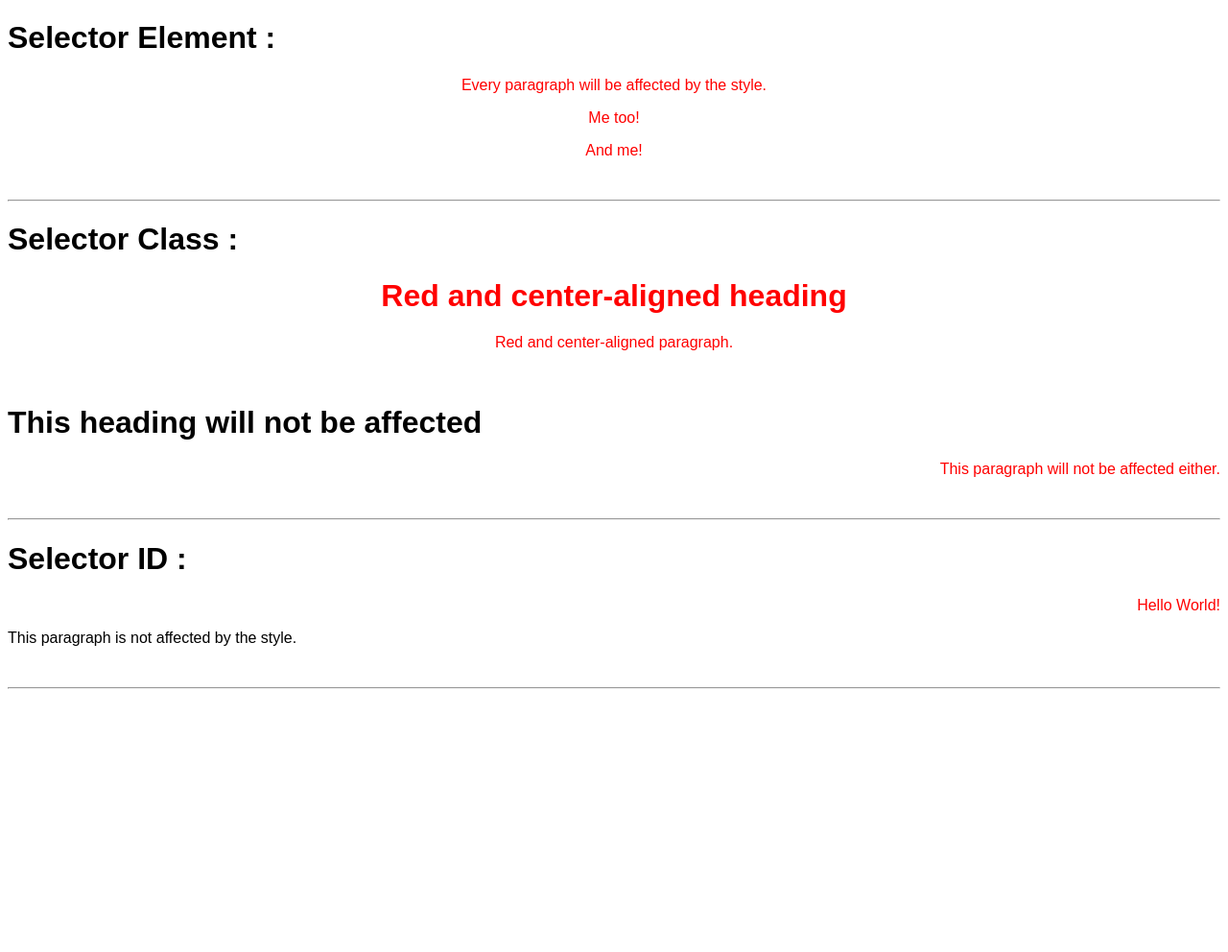
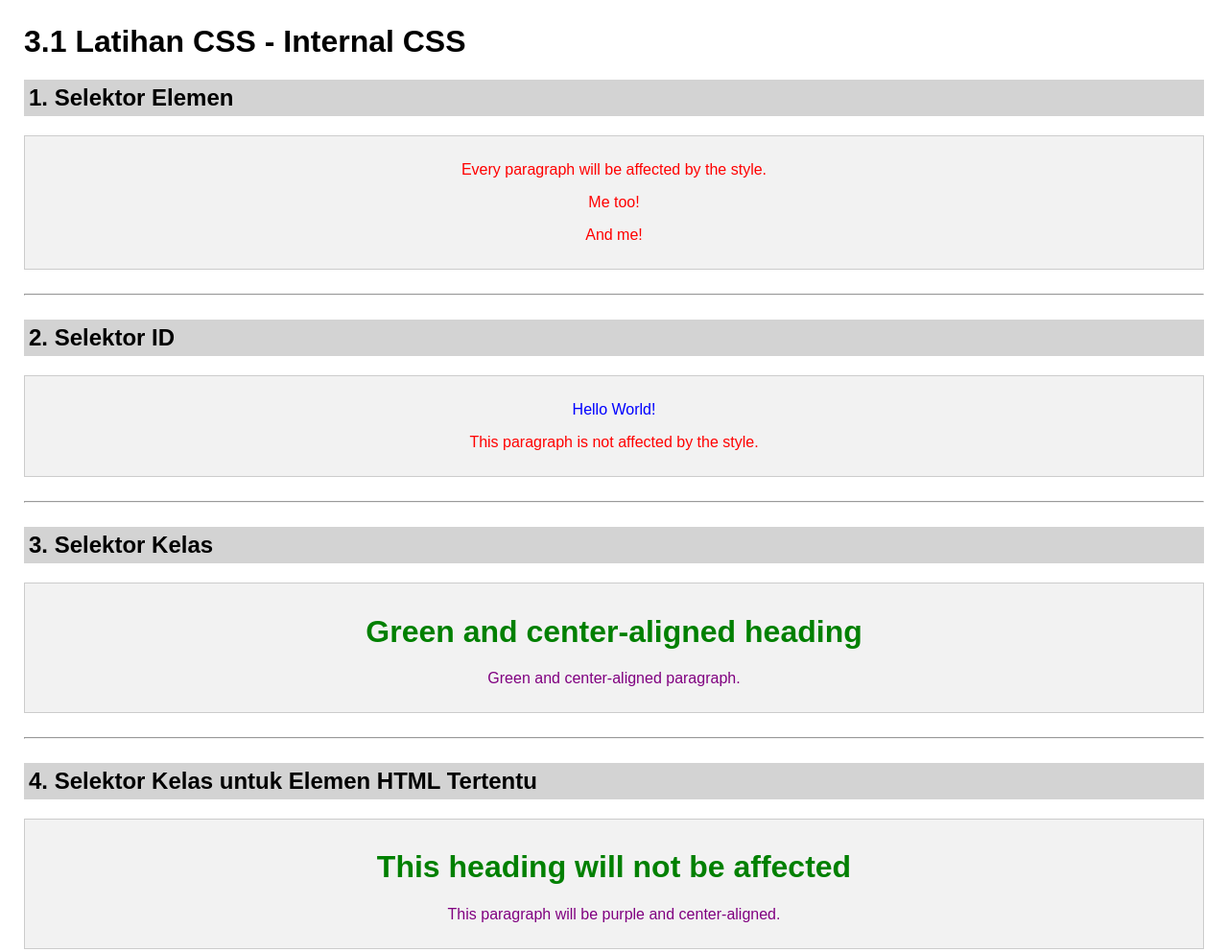
Before and after one commit to YuzuMallzz/pertemuan-2-dasar-css, a plain HTML site: page internal.html in a window 1280 px wide. Shown: the whole page at 96% size. Before the commit the page ends 800 px from the top, so only its background shows below. Drawn offline with Linux system fonts and the light colour scheme.

Commit message:
internal.html

```diff
--- a/internal.html
+++ b/internal.html
@@ -1,68 +1,87 @@
 <!DOCTYPE html>
-<html lang="en">
+<html lang="id">
 <head>
     <meta charset="UTF-8">
     <meta name="viewport" content="width=device-width, initial-scale=1.0">
-    <title>Internal CSS</title>
+    <title>Latihan CSS Internal</title>
     <style>
-        /* All */
-        *{
+        body {
             font-family: Arial, Helvetica, sans-serif;
+            background-color: white;
+            color: black;
+            margin: 25px;
         }
 
-        /* Selector Class (.) */
-        .selector-class1 p {
+        h2 {
+            background-color: lightgray;
+            padding: 5px;
+        }
+
+        hr {
+            margin: 25px 0;
+        }
+
+        .hasil {
+            background-color: #f2f2f2;
+            padding: 10px;
+            border: 1px solid #ccc;
+        }
+
+        p {
             text-align: center;
             color: red;
         }
-        .selector-class2{
+
+        #para1 {
             text-align: center;
-            color: red;
-        }
-        .selector-class3 p{
-            color: red;
-            text-align: right;
+            color: blue;
         }
 
-        /* Selector ID (#) */
-        #selector-id{
-            color: red;
-            text-align: right;
+        .center {
+            text-align: center;
+            color: green;
+        }
+
+        p.center {
+            text-align: center;
+            color: purple;
         }
     </style>
 </head>
 <body>
-    <!-- Selector Class (.)-->
-    <h1>Selector Element :</h1>
-    <div class="selector-class1">
+
+    <h1>3.1 Latihan CSS - Internal CSS</h1>
+
+    <h2>1. Selektor Elemen</h2>
+    <div class="hasil">
         <p>Every paragraph will be affected by the style.</p>
-        <p id="para1">Me too!</p>
-        <p>And me!</p>
+        <p>Me too!</p>
+        <p>And me!</p>
     </div>
-    <br>
+
     <hr>
 
-    <h1>Selector Class :</h1>
-    <div class="selector-class2">
-        <h1>Red and center-aligned heading</h1>
-        <p>Red and center-aligned paragraph.</p>
+    <h2>2. Selektor ID</h2>
+    <div class="hasil">
+        <p id="para1">Hello World!</p>
+        <p>This paragraph is not affected by the style.</p>
     </div>
-    <br>
 
-    <div class="selector-class3">
-        <h1>This heading will not be affected</h1>
-        <p>This paragraph will not be affected either.</p>
-    </div>
-    <br>
     <hr>
 
-    <!-- Selector ID (#)-->
-    <h1>Selector ID :</h1>
-    <div>
-        <p id="selector-id">Hello World!</p>
-        <p>This paragraph is not affected by the style.</p>
+    <h2>3. Selektor Kelas</h2>
+    <div class="hasil">
+        <h1 class="center">Green and center-aligned heading</h1>
+        <p class="center">Green and center-aligned paragraph.</p>
     </div>
-    <br>
+
     <hr>
+
+    <h2>4. Selektor Kelas untuk Elemen HTML Tertentu</h2>
+    <div class="hasil">
+        <h1 class="center">This heading will not be affected</h1>
+        <p class="center">This paragraph will be purple and center-aligned.</p>
+    </div>
+
 </body>
 </html>
```
